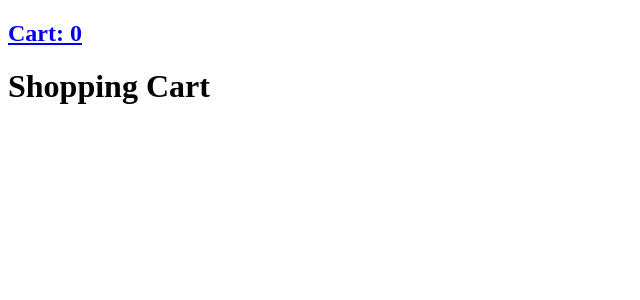
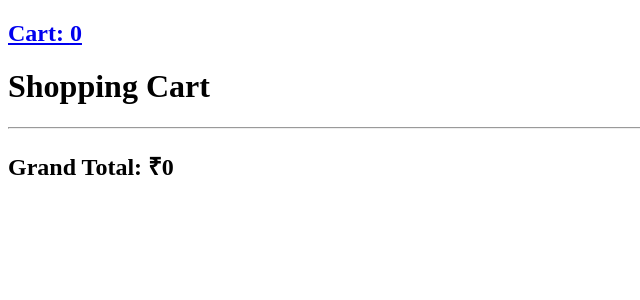
Before and after one commit to thelatalalwani/shopping-app-react, a React (Vite) app: page /cart in a window 1280 px wide. Shown: the top 300 px of the page, without its empty margins (0-640 px from the left). Built offline with nearby package versions, Linux system fonts and the light colour scheme.

Commit message:
feat: calculate and display grand total in Cart component

```diff
--- a/src/pages/Cart.jsx
+++ b/src/pages/Cart.jsx
@@ -4,6 +4,11 @@ function Cart({
   onDecreaseQuantity,
   onRemoveItem,
 }) {
+  const grandTotal = cartItems.reduce(
+    (total, item) => total + item.product.price * item.quantity,
+    0,
+  );
+
   return (
     <div>
       <h1>Shopping Cart</h1>
@@ -32,6 +37,10 @@ function Cart({
           <p>Subtotal: ₹{item.product.price * item.quantity}</p>
         </div>
       ))}
+
+      <hr />
+
+      <h2>Grand Total: ₹{grandTotal}</h2>
     </div>
   );
 }
```
